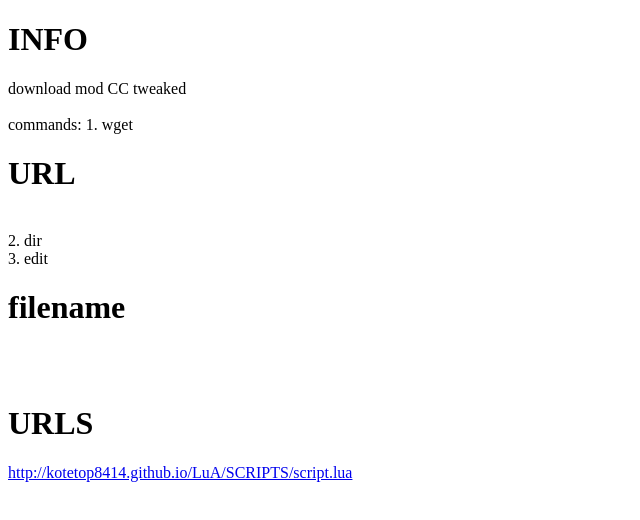
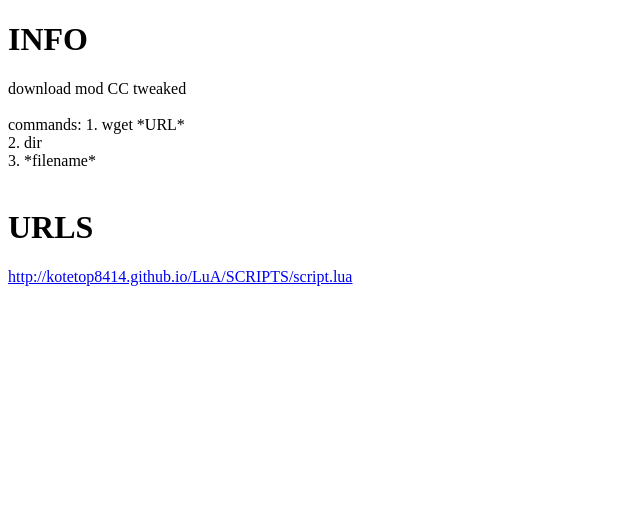
Before and after one commit to Kotarsis8413/LuA, a plain HTML site: page url.html in a window 1280 px wide. Shown: the whole page, without its empty margins (0-640 px from the left). Drawn offline with Linux system fonts and the light colour scheme.

Commit message:
Update url.html

```diff
--- a/url.html
+++ b/url.html
@@ -7,9 +7,9 @@
 <body>
    <h1>INFO</h1>
    download mod CC tweaked <br> <br>
-   commands: 1. wget <h1>URL</h1> <br>
+   commands: 1. wget *URL*<br>
    2. dir <br>
-   3. edit <h1>filename</h1>
+   3. *filename*
 
    <br> <br>
    <h1>URLS</h1>
```
